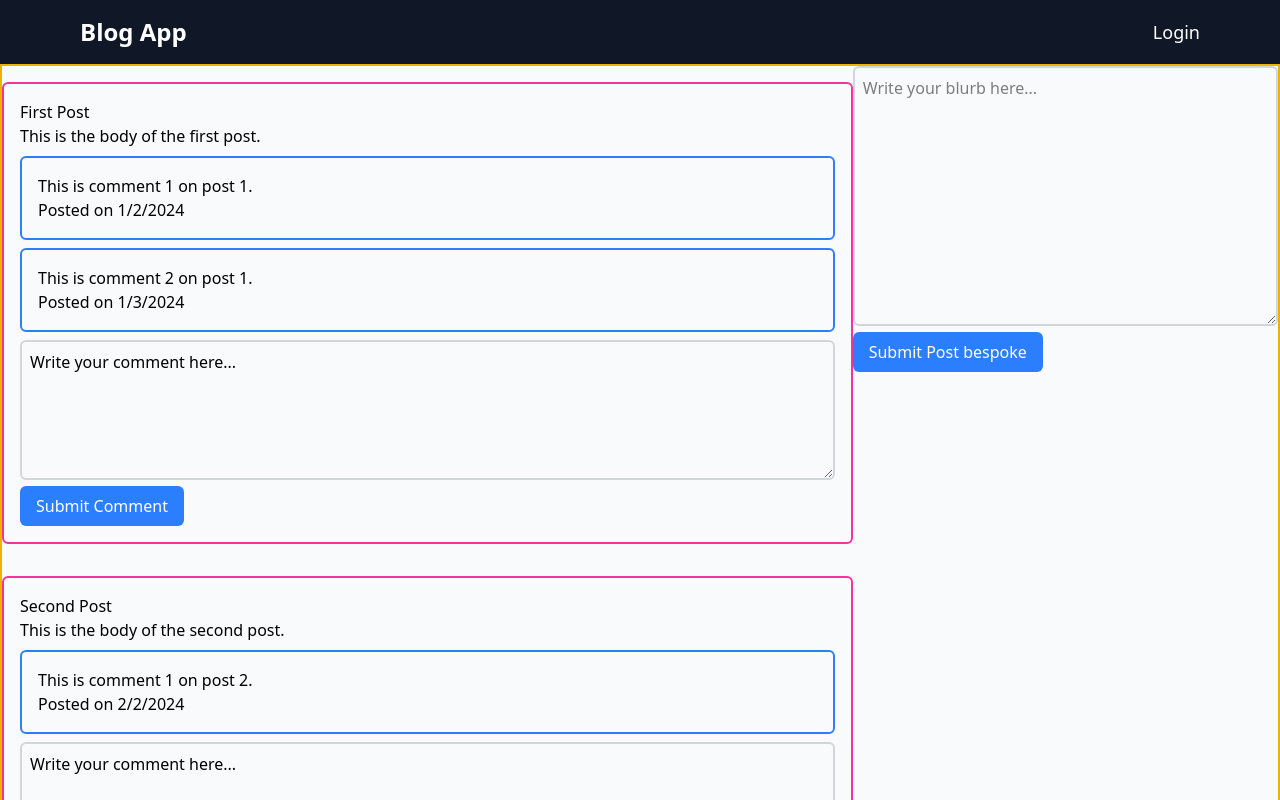
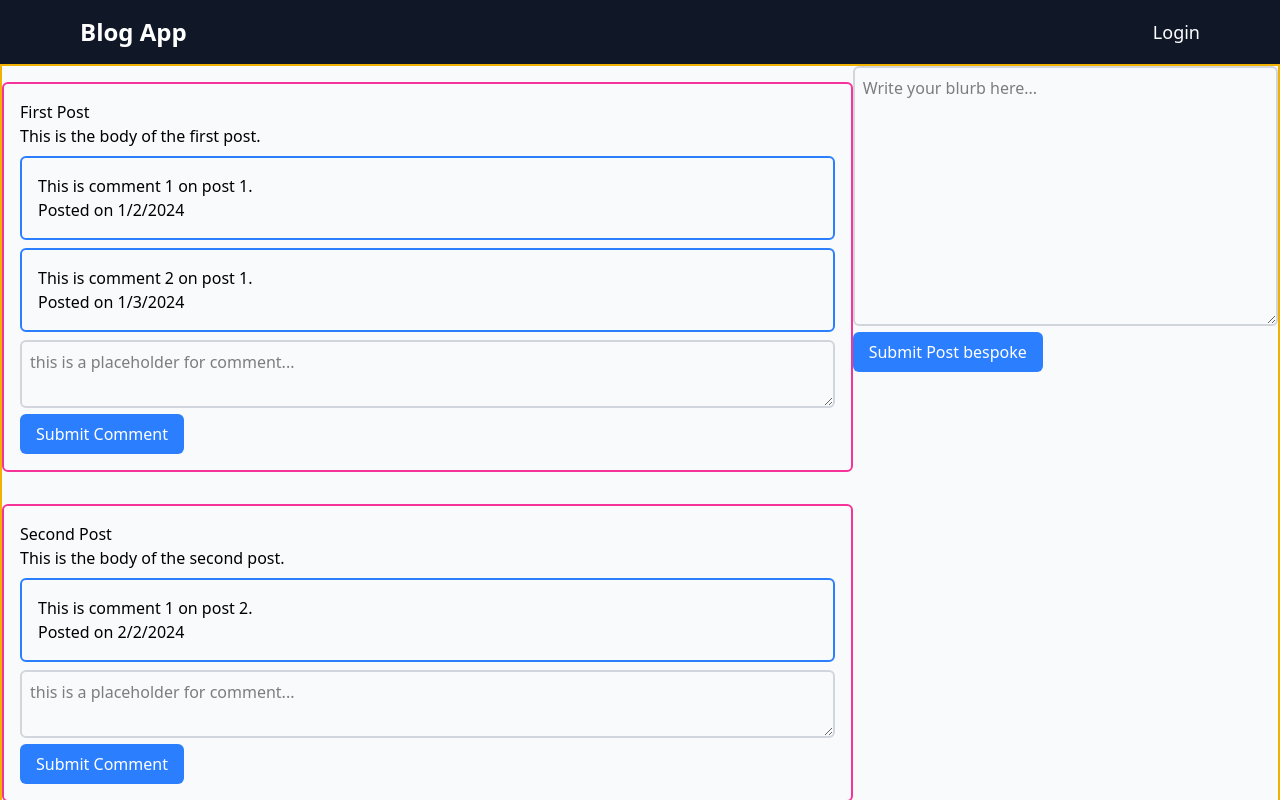
Before and after one commit to jsextonprofessional/blog_roles_perms, a SvelteKit app in the folder frontend/: page /blog in a window 1280 px wide. Shown: the top 800 px of the page. Built offline with nearby package versions, Linux system fonts and the light colour scheme; no server answers.

Commit message:
[frontend] Removes bind:value and props to make forms uncontrolled.

```diff
--- a/frontend/src/routes/blog/+page.svelte
+++ b/frontend/src/routes/blog/+page.svelte
@@ -2,9 +2,6 @@
 	import BlogBody from './BlogBody.svelte';
 	import BlogForm from './BlogForm.svelte';
 	import { blogPosts, comments } from '$lib/dummyData';
-	import type { PageProps } from './$types';
-
-	let { form } = $props<PageProps>();
 </script>
 
 <div class="flex flex-row border-2 border-yellow-500">
@@ -18,6 +15,6 @@
 		{/each}
 	</div>
 	<div class="flex basis-1/3 flex-col">
-		<BlogForm {form} />
+		<BlogForm />
 	</div>
 </div>
--- a/frontend/src/routes/blog/BlogBody.svelte
+++ b/frontend/src/routes/blog/BlogBody.svelte
@@ -22,6 +22,6 @@
 			/>
 		{/each}
 
-		<CommentForm content="Write your comment here..." />
+		<CommentForm />
 	</div>
 </div>
--- a/frontend/src/routes/blog/BlogForm.svelte
+++ b/frontend/src/routes/blog/BlogForm.svelte
@@ -1,11 +1,9 @@
 <script lang="ts">
 	import { enhance } from '$app/forms';
 	import Button from '$lib/components/Button.svelte';
+	import { page } from '$app/state';
 
-	import { page } from '$app/state';
 	let form = $derived(page.form);
-
-	let { body } = $props();
 </script>
 
 <div>
@@ -18,7 +16,6 @@
 		<textarea
 			name="body"
 			class="w-full rounded-md border-2 border-gray-300 p-2"
-			bind:value={body}
 			placeholder="Write your blurb here..."
 			rows="10"
 		></textarea>
--- a/frontend/src/routes/blog/CommentForm.svelte
+++ b/frontend/src/routes/blog/CommentForm.svelte
@@ -4,8 +4,6 @@
 	import { page } from '$app/state';
 
 	let form = $derived(page.form);
-
-	let { content } = $props();
 </script>
 
 <div>
@@ -17,9 +15,7 @@
 		<textarea
 			name="content"
 			class="w-full rounded-md border-2 border-gray-300 p-2"
-			bind:value={content}
-			placeholder="Write your comment here..."
-			rows="5"
+			placeholder="this is a placeholder for comment..."
 		></textarea>
 
 		<Button label="Submit Comment" type="submit" />
```
